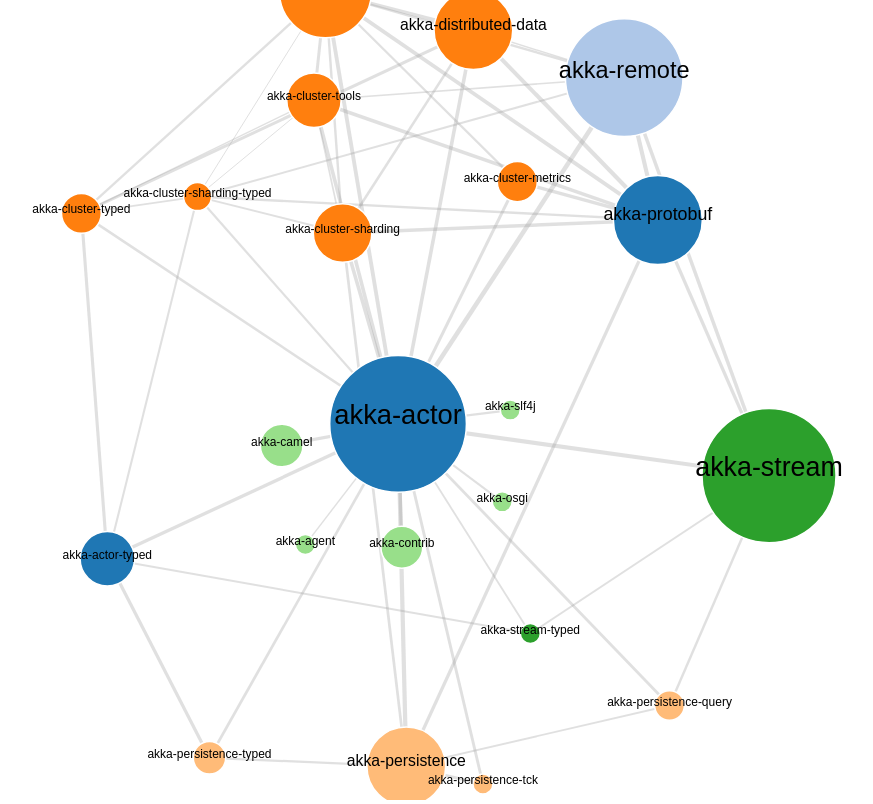
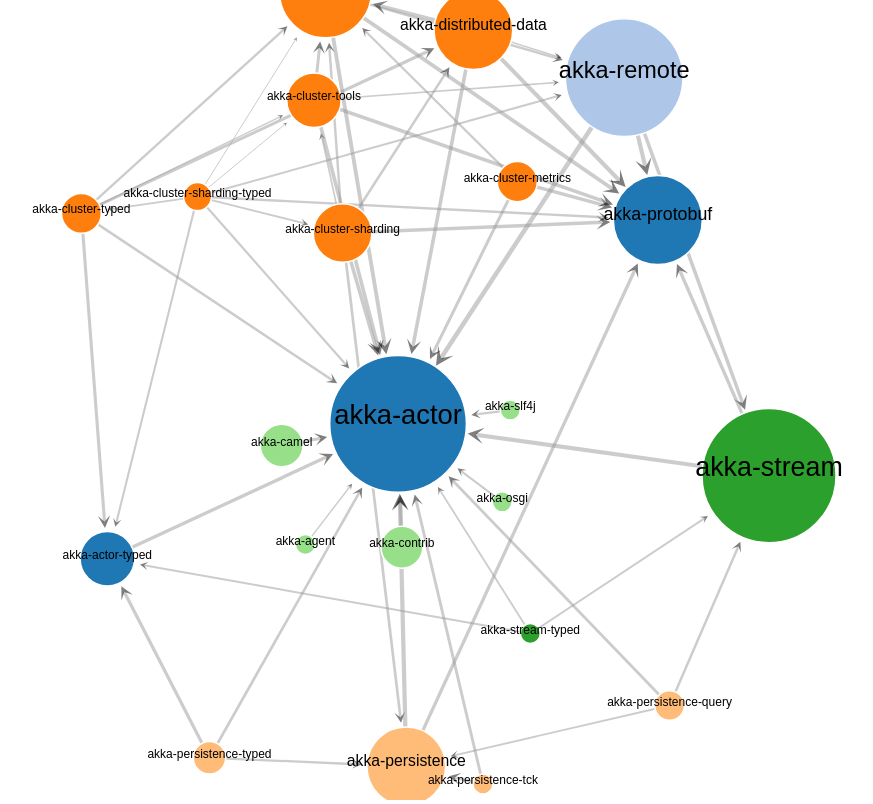
Before and after one commit to txsmith/txsmith.github.io, a plain HTML site: page index.html in a window 1280 px wide. Shown: the whole page, without its empty margins (226-1099 px from the left). Drawn offline with nearby package versions, Linux system fonts and the light colour scheme.

Commit message:
Add line markers

```diff
--- a/index.html
+++ b/index.html
@@ -8,10 +8,12 @@ body {
 }
 .links line {
   stroke: #999;
-  stroke-opacity: 0.3;
+  stroke-opacity: 0.5;
+  marker-end: url(#arrow);
 }
 
 .nodes circle {
+  /* opacity: 0.5; */
   stroke: #fff;
   stroke-width: 1.5px;
 }
@@ -20,7 +22,21 @@ body {
 
 
 </style>
-<svg id="svg" width="1920" height="1080"></svg>
+<svg id="svg" width="1920" height="1080">
+  <defs>
+    <marker
+      id="arrow"
+      markerUnits="strokeWidth"
+      markerWidth="6"
+      markerHeight="6"
+      viewBox="0 0 12 12"
+      refX="6"
+      refY="6"
+      orient="auto">
+      <path d="M2,2 L10,6 L2,10 L6,6 L2,2" style="opacity: 0.5; fill: #000;"></path>
+    </marker>
+  </defs>
+</svg>
 <script src="https://d3js.org/d3.v4.min.js"></script>
 <script>
 
@@ -92,26 +108,38 @@ d3.json("modules.json", function(error, graph) {
       if (d === l.source || d === l.target)
         return 1;
       else
-        return 0.3;
+        return 0.2;
       });
   });
 
   // Set the stroke width back to normal when mouse leaves the node.
   nodes.on('mouseout', function() {
-    link.style('stroke-opacity', 0.3);
+    link.style('stroke-opacity', 0.5);
   });
 
   simulation.force("link")
       .links(graph.links);
 
+  function lineLength(x1, y1, x2, y2) {
+    return Math.sqrt(Math.pow(Math.abs(x1-x2), 2) + Math.pow(Math.abs(y1-y2), 2));
+  }
+
+  function scaledLength(d) {
+    var ratio = (1-((10+computeRadius(d.target))/lineLength(d.source.x,d.source.y,d.target.x,d.target.y)));
+
+    var r = [d.source.x, d.source.y, (d.target.x - d.source.x)*ratio+d.source.x, (d.target.y - d.source.y)*ratio+d.source.y];
+    debugger;
+    return r;
+  }
+
   function ticked() {
     link
         .attr("source", (d) => d.source.id)
         .attr("target", (d) => d.target.id)
-        .attr("x1", function(d) { return d.source.x; })
-        .attr("y1", function(d) { return d.source.y; })
-        .attr("x2", function(d) { return d.target.x; })
-        .attr("y2", function(d) { return d.target.y; });
+        .attr("x1", function(d) { return scaledLength(d)[0]; })
+        .attr("y1", function(d) { return scaledLength(d)[1]; })
+        .attr("x2", function(d) { return scaledLength(d)[2]; })
+        .attr("y2", function(d) { return scaledLength(d)[3]; });
 
     nodes
         .attr("transform", function(d) { return "translate(" + d.x + "," + d.y +")"; });
```
